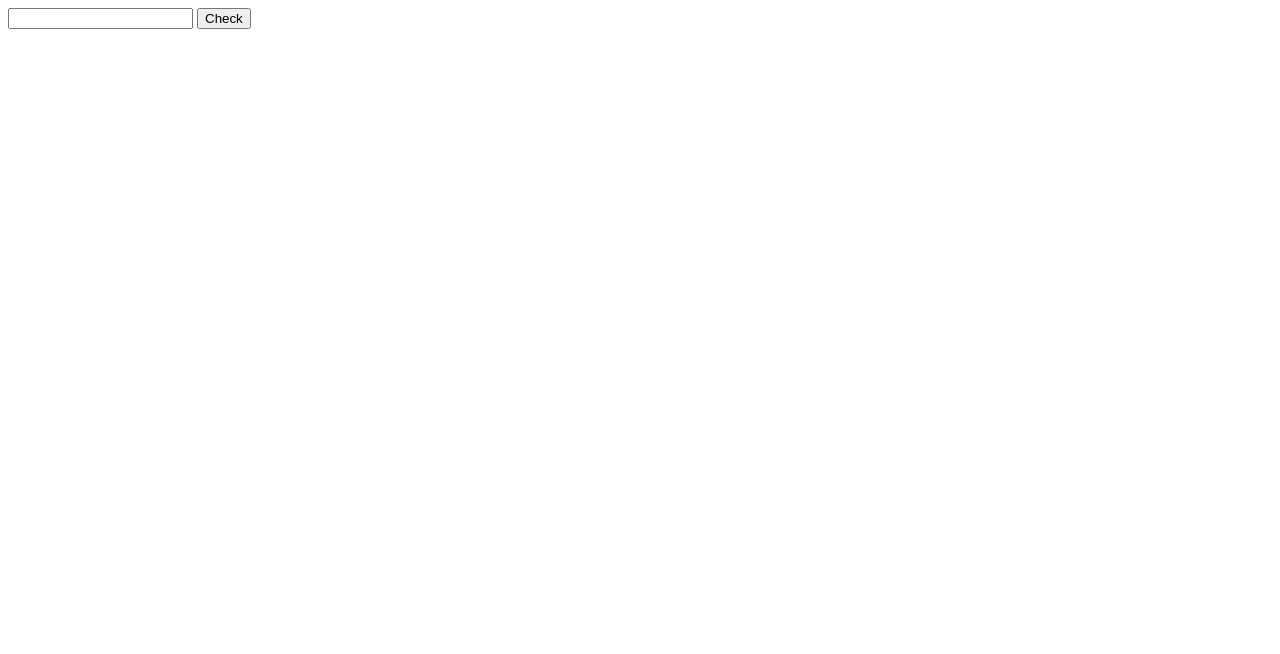
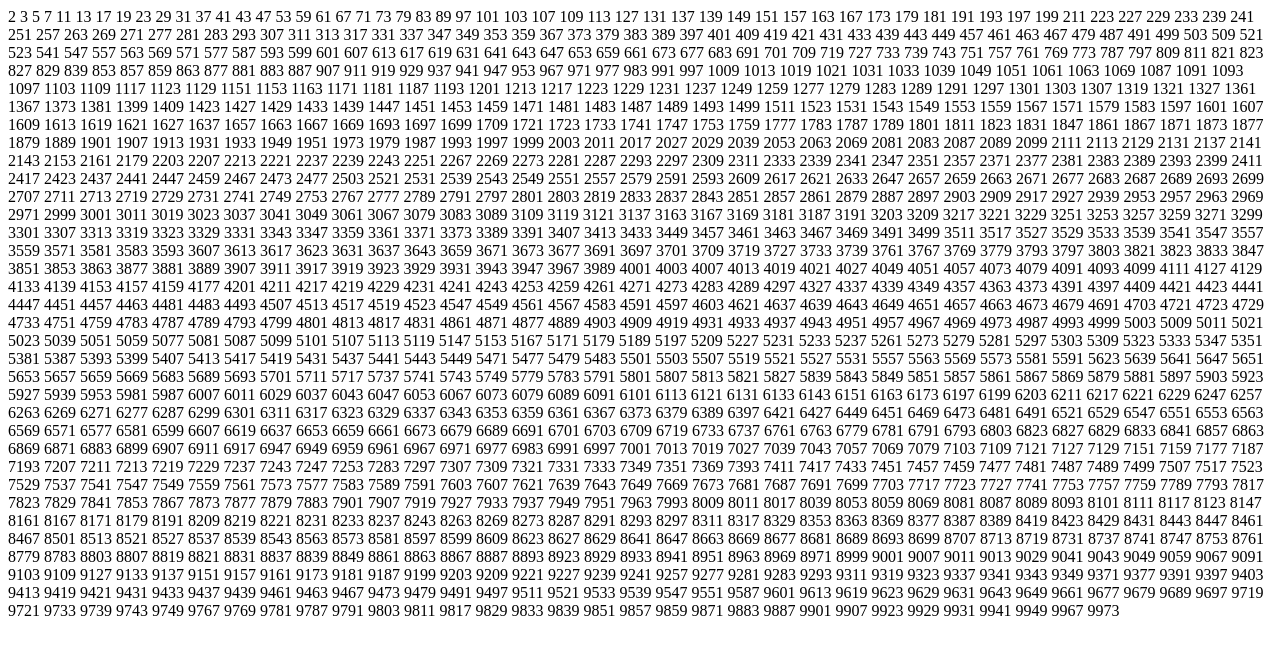
Before and after one commit to LuongVanHai37/MD1-Ham-KiemTraSoNguyenTo, a plain HTML site: page index.html in a window 1280 px wide. Drawn offline with Linux system fonts and the light colour scheme.

Commit message:
sua bai so nguyen to

```diff
--- a/index.html
+++ b/index.html
@@ -5,23 +5,29 @@
     <title>Title</title>
 </head>
 <body>
-<input type="number" id="number">
-<button onclick="checkNumber()">Check</button>
 <script>
-    function checkNumber() {
-        let k = document.getElementById('number').value;
-        if (k <= 2 || k > 1000) {
-            alert('Nhập 1 số lớn hơn 2 và nhỏ hơn 1000');
-            return;
-        }
-        for (let i = 2; i < k; i++) {
-            if (k % i == 0) {
-                document.write(k + ' không phải là số nguyên tố');
+    function isPrime(n) {
+        let check = 1;
+        if (n < 2)
+            return check = 0;
+        let i = 2;
+        while (i < n) {
+            if (n % i == 0) {
+                check = 0;
                 break;
             }
-            document.write(k + ' là số nguyên tố');
+            i++;
         }
+        return check;
     }
+    let i = 0, check = 0, result = "";
+    while (i < 10000) {
+        check = isPrime(i);
+        if (check == 1)
+            result += i + " ";
+        ++i;
+    }
+    document.write(result);
 </script>
 </body>
 </html>
```
